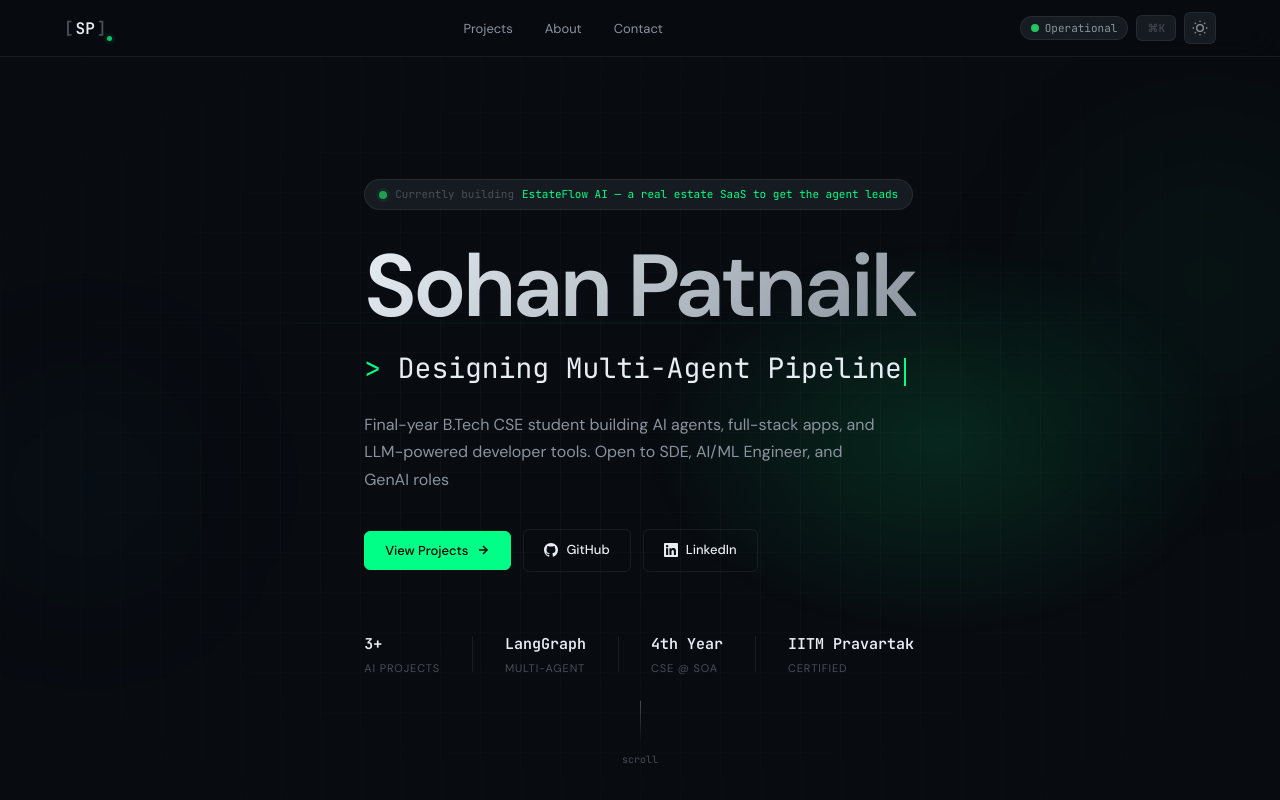
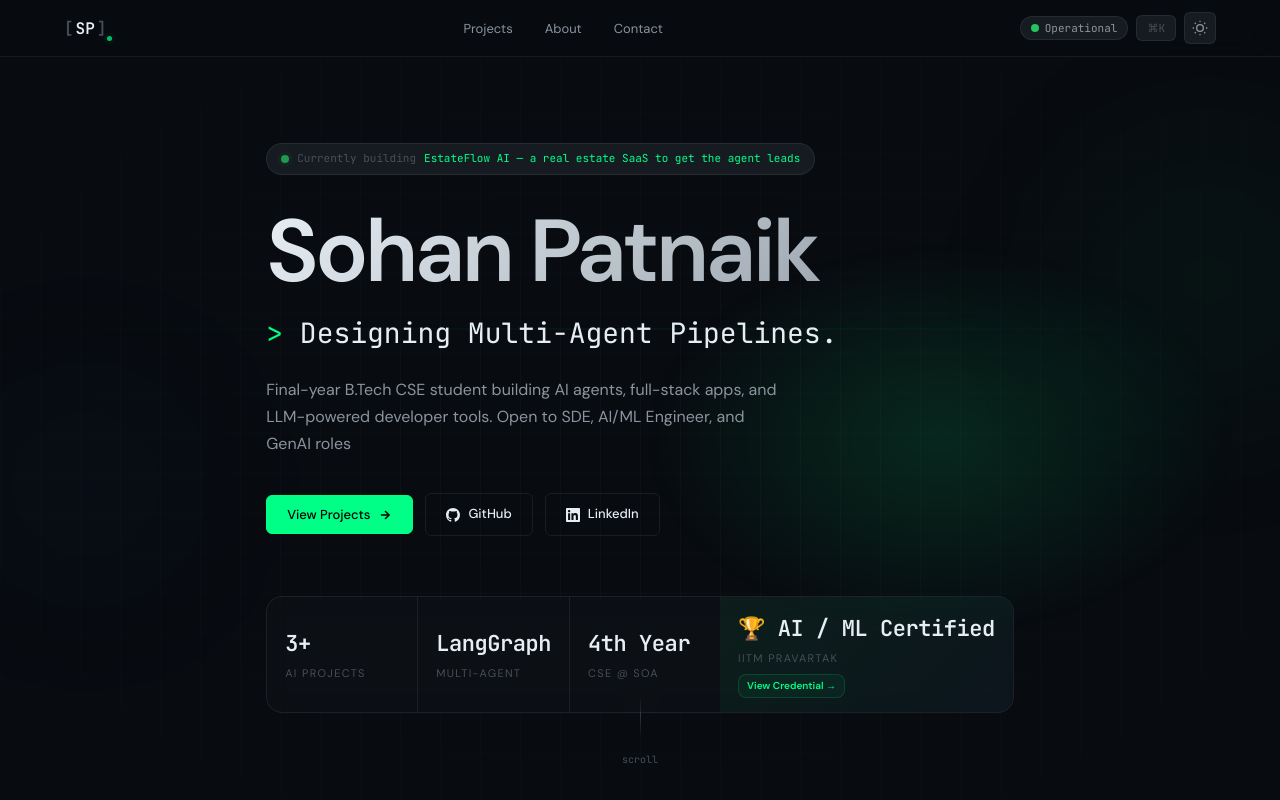
Before and after one commit to Sohan-patnaik/sohan-portfolio, a React (Vite) app: page / in a window 1280 px wide. Shown: the top 800 px of the page. Built offline with nearby package versions, Linux system fonts and the light colour scheme; no server answers.

Commit message:
added more details of the projects

```diff
--- a/index.html
+++ b/index.html
@@ -5,7 +5,7 @@
     <meta name="viewport" content="width=device-width, initial-scale=1.0" />
     <meta name="description" content="Sohan Patnaik — Full-Stack & AI Engineer. Building production-grade AI-powered products." />
     <link rel="icon" type="image/svg+xml" href="/favicon.svg" />
-    <title>Sohan Patnaik — AI Engineer</title>
+    <title>Sohan Patnaik</title>
     <link rel="preconnect" href="https://fonts.googleapis.com" />
     <link
       href="https://fonts.googleapis.com/css2?family=JetBrains+Mono:wght@400;500;600&family=DM+Sans:wght@300;400;500;600&family=Instrument+Serif:ital@0;1&display=swap"
--- a/src/components/About.jsx
+++ b/src/components/About.jsx
@@ -54,16 +54,23 @@ export default function About() {
             <div className="about-facts">
               {[
                 {
-                  icon: "🎓",
-                  label: "Education",
-                  value: "B.Tech CSE @ SOA University (2023–2027)",
+                  icon: "🏆",
+                  label: "Certification",
+                  value: "AI / ML Certified",
+                  issuer: "IITM Pravartak",
+                  link: "/DSA00380_4.pdf",
+                  featured: true,
                 },
                 {
                   icon: "🏢",
                   label: "Internship",
                   value: "ML Engineer @ GNCIPL",
                 },
-                { icon: "📜", label: "Certification", value: "IITM Pravartak" },
+                {
+                  icon: "🎓",
+                  label: "Education",
+                  value: "B.Tech CSE @ SOA University (2023–2027)",
+                },
                 {
                   icon: "📍",
                   label: "Location",
@@ -71,15 +78,37 @@ export default function About() {
                 },
                 {
                   icon: "🔧",
-                  label: "Currently",
+                  label: "Currently Building",
                   value: personal.currentlyBuilding,
                 },
               ].map((f, i) => (
-                <div key={i} className="about-fact">
+                <div
+                  key={i}
+                  className={`about-fact ${f.featured ? "featured-cert" : ""}`}
+                >
                   <span className="fact-icon">{f.icon}</span>
-                  <div>
+
+                  <div className="fact-content">
                     <div className="fact-label mono">{f.label}</div>
+
                     <div className="fact-value">{f.value}</div>
+
+                    {f.issuer && (
+                      <>
+                        <div className="fact-issuer">
+                          ✓ Verified by {f.issuer}
+                        </div>
+
+                        <a
+                          href={f.link}
+                          target="_blank"
+                          rel="noopener noreferrer"
+                          className="credential-link"
+                        >
+                          View Credential →
+                        </a>
+                      </>
+                    )}
                   </div>
                 </div>
               ))}
--- a/src/components/Hero.jsx
+++ b/src/components/Hero.jsx
@@ -19,10 +19,16 @@ export default function Hero({ onNavigate }) {
       <div className="hero-content container">
         <div className="currently-building" style={{ animationDelay: "0ms" }}>
           <span className="dot-live" />
-          <span className="mono" style={{ fontSize: 11, color: "var(--text-muted)" }}>
+          <span
+            className="mono"
+            style={{ fontSize: 11, color: "var(--text-muted)" }}
+          >
             Currently building
           </span>
-          <span className="mono" style={{ fontSize: 11, color: "var(--accent)" }}>
+          <span
+            className="mono"
+            style={{ fontSize: 11, color: "var(--accent)" }}
+          >
             {personal.currentlyBuilding}
           </span>
         </div>
@@ -47,9 +53,16 @@ export default function Hero({ onNavigate }) {
             onClick={() => onNavigate("projects")}
           >
             View Projects
-            <svg width="14" height="14" viewBox="0 0 24 24" fill="none" stroke="currentColor" strokeWidth="2.5">
-              <line x1="5" y1="12" x2="19" y2="12"/>
-              <polyline points="12 5 19 12 12 19"/>
+            <svg
+              width="14"
+              height="14"
+              viewBox="0 0 24 24"
+              fill="none"
+              stroke="currentColor"
+              strokeWidth="2.5"
+            >
+              <line x1="5" y1="12" x2="19" y2="12" />
+              <polyline points="12 5 19 12 12 19" />
             </svg>
           </button>
           <a
@@ -59,7 +72,7 @@ export default function Hero({ onNavigate }) {
             className="btn btn-outline"
           >
             <svg width="14" height="14" viewBox="0 0 24 24" fill="currentColor">
-              <path d="M12 0c-6.626 0-12 5.373-12 12 0 5.302 3.438 9.8 8.207 11.387.599.111.793-.261.793-.577v-2.234c-3.338.726-4.033-1.416-4.033-1.416-.546-1.387-1.333-1.756-1.333-1.756-1.089-.745.083-.729.083-.729 1.205.084 1.839 1.237 1.839 1.237 1.07 1.834 2.807 1.304 3.492.997.107-.775.418-1.305.762-1.604-2.665-.305-5.467-1.334-5.467-5.931 0-1.311.469-2.381 1.236-3.221-.124-.303-.535-1.524.117-3.176 0 0 1.008-.322 3.301 1.23.957-.266 1.983-.399 3.003-.404 1.02.005 2.047.138 3.006.404 2.291-1.552 3.297-1.23 3.297-1.23.653 1.653.242 2.874.118 3.176.77.84 1.235 1.911 1.235 3.221 0 4.609-2.807 5.624-5.479 5.921.43.372.823 1.102.823 2.222v3.293c0 .319.192.694.801.576 4.765-1.589 8.199-6.086 8.199-11.386 0-6.627-5.373-12-12-12z"/>
+              <path d="M12 0c-6.626 0-12 5.373-12 12 0 5.302 3.438 9.8 8.207 11.387.599.111.793-.261.793-.577v-2.234c-3.338.726-4.033-1.416-4.033-1.416-.546-1.387-1.333-1.756-1.333-1.756-1.089-.745.083-.729.083-.729 1.205.084 1.839 1.237 1.839 1.237 1.07 1.834 2.807 1.304 3.492.997.107-.775.418-1.305.762-1.604-2.665-.305-5.467-1.334-5.467-5.931 0-1.311.469-2.381 1.236-3.221-.124-.303-.535-1.524.117-3.176 0 0 1.008-.322 3.301 1.23.957-.266 1.983-.399 3.003-.404 1.02.005 2.047.138 3.006.404 2.291-1.552 3.297-1.23 3.297-1.23.653 1.653.242 2.874.118 3.176.77.84 1.235 1.911 1.235 3.221 0 4.609-2.807 5.624-5.479 5.921.43.372.823 1.102.823 2.222v3.293c0 .319.192.694.801.576 4.765-1.589 8.199-6.086 8.199-11.386 0-6.627-5.373-12-12-12z" />
             </svg>
             GitHub
           </a>
@@ -70,7 +83,7 @@ export default function Hero({ onNavigate }) {
             className="btn btn-outline"
           >
             <svg width="14" height="14" viewBox="0 0 24 24" fill="currentColor">
-              <path d="M20.447 20.452h-3.554v-5.569c0-1.328-.027-3.037-1.852-3.037-1.853 0-2.136 1.445-2.136 2.939v5.667H9.351V9h3.414v1.561h.046c.477-.9 1.637-1.85 3.37-1.85 3.601 0 4.267 2.37 4.267 5.455v6.286zM5.337 7.433c-1.144 0-2.063-.926-2.063-2.065 0-1.138.92-2.063 2.063-2.063 1.14 0 2.064.925 2.064 2.063 0 1.139-.925 2.065-2.064 2.065zm1.782 13.019H3.555V9h3.564v11.452zM22.225 0H1.771C.792 0 0 .774 0 1.729v20.542C0 23.227.792 24 1.771 24h20.451C23.2 24 24 23.227 24 22.271V1.729C24 .774 23.2 0 22.222 0h.003z"/>
+              <path d="M20.447 20.452h-3.554v-5.569c0-1.328-.027-3.037-1.852-3.037-1.853 0-2.136 1.445-2.136 2.939v5.667H9.351V9h3.414v1.561h.046c.477-.9 1.637-1.85 3.37-1.85 3.601 0 4.267 2.37 4.267 5.455v6.286zM5.337 7.433c-1.144 0-2.063-.926-2.063-2.065 0-1.138.92-2.063 2.063-2.063 1.14 0 2.064.925 2.064 2.063 0 1.139-.925 2.065-2.064 2.065zm1.782 13.019H3.555V9h3.564v11.452zM22.225 0H1.771C.792 0 0 .774 0 1.729v20.542C0 23.227.792 24 1.771 24h20.451C23.2 24 24 23.227 24 22.271V1.729C24 .774 23.2 0 22.222 0h.003z" />
             </svg>
             LinkedIn
           </a>
@@ -91,17 +104,31 @@ export default function Hero({ onNavigate }) {
             <span className="hero-stat-val mono">4th Year</span>
             <span className="hero-stat-lbl">CSE @ SOA</span>
           </div>
-          <div className="hero-stat-divider" />
-          <div className="hero-stat">
-            <span className="hero-stat-val mono">IITM Pravartak</span>
-            <span className="hero-stat-lbl">Certified</span>
+          <div className="hero-stat hero-stat-cert">
+            <span className="hero-stat-val mono">🏆 AI / ML Certified</span>
+
+            <span className="hero-stat-lbl">IITM Pravartak</span>
+
+            <a
+              href="/DSA00380_4.pdf"
+              target="_blank"
+              rel="noopener noreferrer"
+              className="hero-stat-cert-btn"
+            >
+              View Credential →
+            </a>
           </div>
         </div>
       </div>
 
       <div className="scroll-hint" aria-hidden="true">
         <div className="scroll-line" />
-        <span className="mono" style={{ fontSize: 10, color: "var(--text-muted)" }}>scroll</span>
+        <span
+          className="mono"
+          style={{ fontSize: 10, color: "var(--text-muted)" }}
+        >
+          scroll
+        </span>
       </div>
     </section>
   );
--- a/src/data/portfolio.js
+++ b/src/data/portfolio.js
@@ -103,16 +103,19 @@ export const projects = [
       },
     ],
     terminalSteps: [
-      "$ initializing fintech-ai system...",
-      "$ loading RouterAgent → ready",
-      "$ loading MarketDataAgent → connecting Yahoo Finance...",
-      "$ MarketDataAgent → connected ✓",
-      "$ loading NewsAnalysisAgent → ready",
-      "$ loading FundamentalAnalysisAgent → ready",
-      "$ loading DecisionAgent → ready",
-      "$ supabase connection → established ✓",
-      "$ all agents online. system operational.",
-      "$ awaiting user query...",
+      "$ initializing FinSight AI backend — FastAPI + LangGraph runtime",
+      "$ supabase client → connected ✓  [postgres · JWT auth · row-level security]",
+      "$ chromadb → collection ready ✓  [sentence-transformers · cosine similarity]",
+      "$ loading RouterAgent → ready  [classifies intent · conditional graph edges]",
+      "$ loading MarketDataAgent → ready  [yfinance · asyncio.to_thread · 60s TTL cache]",
+      "$ loading NewsAnalysisAgent → ready  [Finnhub · RAG · vector retrieval · LLM sentiment]",
+      "$ loading FundamentalAnalysisAgent → ready  [P/E · EPS · ROE · D/E · 4h TTL cache]",
+      "$ loading PortfolioRiskAgent → ready  [concentration · sector exposure · asyncio.gather]",
+      "$ loading DecisionAgent → ready  [Nemotron 70B · Pydantic validation · fallback guard]",
+      "$ parallel execution → enabled  [market + news + fundamentals via asyncio.gather]",
+      "$ rate limiter → active  [slowapi · per-endpoint limits · JWT-protected routes]",
+      "$ all agents online. 5 nodes · 1 state graph · conditional edges",
+      "$ awaiting user query → POST /api/v1/chat",
     ],
     principles: [
       "Separation of Concerns (per-agent responsibility)",
@@ -198,16 +201,19 @@ export const projects = [
       },
     ],
     terminalSteps: [
-      "$ debug-buddy init...",
-      "$ loading chroma collection → cache hit ✓",
-      "$ nvidia embeddings → connected",
-      "$ retrieval agent → ready",
-      "$ bug analyzer → ready",
-      "$ fix generator → ready",
-      "$ evaluator → ready",
-      "$ refiner → ready",
-      "$ pipeline: 5-stage sequential DAG",
-      "$ ready to debug.",
+      "$ debug-buddy v1.0.0  ·  5-stage multi-agent pipeline  ·  LangGraph + ChromaDB",
+      "$ loading environment  ·  .env parsed, GEMINI_API_KEY resolved",
+      "$ chroma vector store  →  ./chroma_db  ·  collection hit ✓  [MMR retrieval]",
+      "$ google gemini embeddings  →  models/embedding-001  ·  connected ✓  [768-dim]",
+      "$ retrieval sources  →  nextjs docs · stackoverflow · gfg  ·  async/gather ✓",
+      "$ agent 1  ·  bug analyzer  →  classifies syntax / runtime / logic · outputs structured JSON  ·  ready ✓",
+      "$ agent 2  ·  retrieval agent  →  semantic search · k=3 chunks · chunked @ 500 chars  ·  ready ✓",
+      "$ agent 3  ·  fix generator  →  unified diff output · explanation + alternatives  ·  ready ✓",
+      "$ agent 4  ·  evaluator  →  syntax check · semantic alignment · regression risk · score 0–1  ·  ready ✓",
+      "$ agent 5  ·  refiner  →  retries if score < 0.75 · max 3 loops · feedback-guided  ·  ready ✓",
+      "$ stack  ·  python 3.12 · langchain · langgraph · chromadb · gemini embeddings · asyncio",
+      "$ pipeline  ·  5-stage sequential DAG  ·  context window optimised  ·  confidence-scored output",
+      "$ system ready  ·  all checks passed ✓  ·  awaiting input",
     ],
     principles: [
       "Grounded generation (RAG-first)",
@@ -308,18 +314,17 @@ export const projects = [
     ],
 
     terminalSteps: [
-      "$ howyouthink booting...",
-      "$ next.js frontend → initialized ✓",
-      "$ flask api → running",
-      "$ supabase → connected",
-      "$ clerk auth → active",
-      "$ yaml training engine → loaded",
-      "$ rapidfuzz matcher → optimized",
-      "$ analytics dashboard → tracking",
-      "$ chatbot instances → deployed ✓",
-      "$ HowYouThink is live.",
+      "$ HowYouThink booting...",
+      "$ fastapi backend → initialized ✓",
+      "$ supabase → connected (multi-tenant storage)",
+      "$ pdf parser + text chunker → ready",
+      "$ NVIDIA NIM embeddings → loaded",
+      "$ faiss vector index → built ✓",
+      "$ bm25 keyword engine → optimized (hybrid retrieval)",
+      "$ langchain rag pipeline → assembled",
+      "$ /create-bot + /chat endpoints → live",
+      "$ Master AI is ready. Upload a PDF, deploy your bot.",
     ],
-
     principles: [
       "Multi-tenant SaaS architecture",
       "Low-latency AI interactions",
@@ -387,19 +392,19 @@ export const projects = [
         version: "v1",
         label: "Prototype",
         desc: "Manual WhatsApp + spreadsheet CRM",
-        date: "Sep 2025",
+        date: "June 2026",
       },
       {
         version: "v2",
         label: "AI Layer",
         desc: "OpenAI integration + auto-scoring",
-        date: "Oct 2025",
+        date: "Upcoming",
       },
       {
         version: "v3",
         label: "Multi-Tenant",
         desc: "Supabase RLS + full Kanban dashboard",
-        date: "Nov 2025",
+        date: "Upcoming",
       },
     ],
     terminalSteps: [
--- a/src/styles/about.css
+++ b/src/styles/about.css
@@ -20,20 +20,27 @@
 font-weight: 500;
 }
 
+/* ==========================================
+FACTS
+========================================== */
+
 .about-facts {
 display: flex;
 flex-direction: column;
-  gap: 12px;
+gap: 14px;
 }
 
 .about-fact {
 display: flex;
 align-items: flex-start;
 gap: 14px;
+
 padding: 14px;
+
 background: var(--bg-card);
 border: 1px solid var(--border);
 border-radius: var(--radius-sm);
+
 transition: all var(--transition);
 }
 
@@ -43,9 +50,13 @@
 }
 
 .fact-icon {
-  font-size: 16px;
+font-size: 18px;
 flex-shrink: 0;
 padding-top: 2px;
+}
+
+.fact-content {
+flex: 1;
 }
 
 .fact-label {
@@ -53,16 +64,113 @@
 text-transform: uppercase;
 letter-spacing: 0.1em;
 color: var(--text-muted);
-  margin-bottom: 2px;
+margin-bottom: 4px;
 }
 
 .fact-value {
-  font-size: 13px;
+font-size: 14px;
 color: var(--text-primary);
 font-weight: 500;
+line-height: 1.5;
 }
 
-/* ---- SKILLS PANEL ---- */
+/* ==========================================
+FEATURED CERTIFICATION
+========================================== */
+
+.featured-cert {
+position: relative;
+overflow: hidden;
+
+border: 1px solid rgba(0, 255, 135, 0.18);
+
+background: linear-gradient(
+135deg,
+rgba(0, 255, 135, 0.06),
+rgba(14, 165, 233, 0.04)
+);
+}
+
+.featured-cert::before {
+content: "VERIFIED";
+
+position: absolute;
+top: 12px;
+right: 12px;
+
+padding: 4px 8px;
+
+border-radius: 999px;
+
+font-size: 9px;
+font-weight: 700;
+letter-spacing: 0.12em;
+
+color: var(--accent);
+
+background: rgba(0, 255, 135, 0.08);
+border: 1px solid rgba(0, 255, 135, 0.15);
+}
+
+.featured-cert:hover {
+transform: translateY(-2px);
+
+border-color: rgba(0, 255, 135, 0.4);
+
+box-shadow:
+0 0 25px rgba(0, 255, 135, 0.08),
+0 0 50px rgba(0, 255, 135, 0.04);
+}
+
+.fact-issuer {
+margin-top: 6px;
+
+font-size: 12px;
+font-weight: 600;
+
+color: var(--green);
+}
+
+.credential-link {
+display: inline-flex;
+align-items: center;
+gap: 6px;
+
+margin-top: 10px;
+
+padding: 7px 12px;
+
+border-radius: 8px;
+
+border: 1px solid rgba(0, 255, 135, 0.15);
+
+background: rgba(0, 255, 135, 0.05);
+
+color: var(--accent);
+
+text-decoration: none;
+
+font-size: 12px;
+font-weight: 600;
+
+transition: all var(--transition);
+}
+
+.credential-link:hover {
+background: var(--accent);
+color: #000;
+
+border-color: var(--accent);
+
+box-shadow: var(--shadow-glow);
+
+transform: translateY(-1px);
+}
+
+/* ==========================================
+SKILLS PANEL
+========================================== */
+
 .skills-panel {
 background: var(--bg-card);
 border: 1px solid var(--border);
@@ -104,10 +212,15 @@
 gap: 6px;
 }
 
+/* ==========================================
+RESPONSIVE
+========================================== */
+
 @media (max-width: 900px) {
 .about-grid {
 grid-template-columns: 1fr;
 }
+
 .skills-panel {
 position: static;
 }
--- a/src/styles/hero.css
+++ b/src/styles/hero.css
@@ -149,39 +149,164 @@
   font-size: 14px;
 }
 
-/* ---- STATS ---- */
+/* ==========================================
+   HERO STATS
+========================================== */
+
 .hero-stats {
   display: flex;
-  align-items: center;
-  gap: 32px;
+  align-items: stretch;
+  gap: 0;
   flex-wrap: wrap;
+
+  margin-top: 12px;
+
+  border: 1px solid var(--border);
+  border-radius: 16px;
+
+  background: rgba(255, 255, 255, 0.02);
+  backdrop-filter: blur(12px);
+
+  overflow: hidden;
+
   animation: fadeUp 0.6s ease both;
 }
 
 .hero-stat {
+  min-width: 150px;
+
+  padding: 14px 18px;
+
   display: flex;
   flex-direction: column;
-  gap: 4px;
+  justify-content: center;
+
+  transition: all var(--transition);
+
+  position: relative;
+}
+
+.hero-stat:hover {
+  background: rgba(255,255,255,0.03);
 }
 
 .hero-stat-val {
-  font-size: 15px;
-  font-weight: 600;
+  font-size: 22px;
+  font-weight: 700;
   color: var(--text-primary);
+  letter-spacing: -0.02em;
 }
 
 .hero-stat-lbl {
+  margin-top: 4px;
+
   font-size: 11px;
+
+  text-transform: uppercase;
+  letter-spacing: 0.12em;
+
   color: var(--text-muted);
-  text-transform: uppercase;
-  letter-spacing: 0.08em;
 }
 
 .hero-stat-divider {
   width: 1px;
-  height: 36px;
   background: var(--border);
   flex-shrink: 0;
+}
+
+/* ==========================================
+   CERTIFICATION CARD
+========================================== */
+
+.hero-stat-cert {
+  min-width: 150px;
+
+  background: linear-gradient(
+    135deg,
+    rgba(0,255,135,0.06),
+    rgba(14,165,233,0.04)
+  );
+}
+
+.hero-stat-cert::before {
+  position: absolute;
+
+  top: 12px;
+  right: 12px;
+
+  padding: 3px 8px;
+
+  border-radius: 999px;
+
+  font-size: 9px;
+  font-weight: 700;
+
+  letter-spacing: 0.12em;
+
+  color: var(--accent);
+
+  background: rgba(0,255,135,0.08);
+  border: 1px solid rgba(0,255,135,0.15);
+}
+
+.hero-stat-cert:hover {
+  background: linear-gradient(
+    135deg,
+    rgba(0,255,135,0.10),
+    rgba(14,165,233,0.06)
+  );
+
+  box-shadow:
+    0 0 25px rgba(0,255,135,0.08),
+    0 0 50px rgba(0,255,135,0.03);
+}
+
+.hero-stat-cert-btn {
+  margin-top: 6px;
+
+  width: fit-content;
+
+  padding: 3px 8px;
+
+  border-radius: 8px;
+
+  border: 1px solid rgba(0,255,135,0.15);
+
+  background: rgba(0,255,135,0.05);
+
+  color: var(--accent);
+
+  font-size: 10px;
+  font-weight: 600;
+
+  transition: all var(--transition);
+}
+
+.hero-stat-cert-btn:hover {
+  background: var(--accent);
+  color: #000;
+
+  box-shadow: var(--shadow-glow);
+}
+
+/* ==========================================
+   MOBILE
+========================================== */
+
+@media (max-width: 768px) {
+  .hero-stats {
+    flex-direction: column;
+  }
+
+  .hero-stat-divider {
+    display: none;
+  }
+
+  .hero-stat,
+  .hero-stat-cert {
+    width: 100%;
+    min-width: unset;
+  }
 }
 
 /* ---- SCROLL HINT ---- */
```
Also changed, not shown: src/styles/global.css (line endings or trailing spaces), 2 other files (tests, documents, lock files or other folders). Lines whose indentation alone changed are shown as unchanged.
